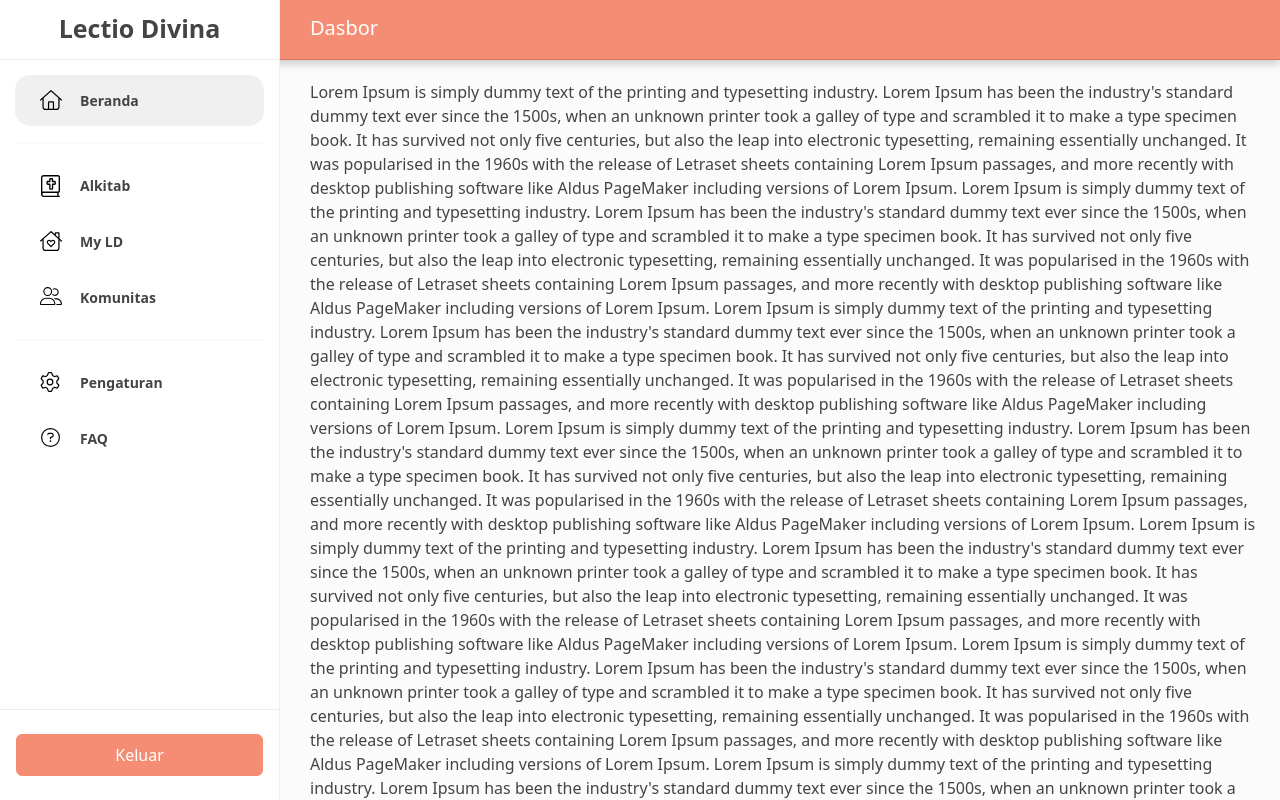
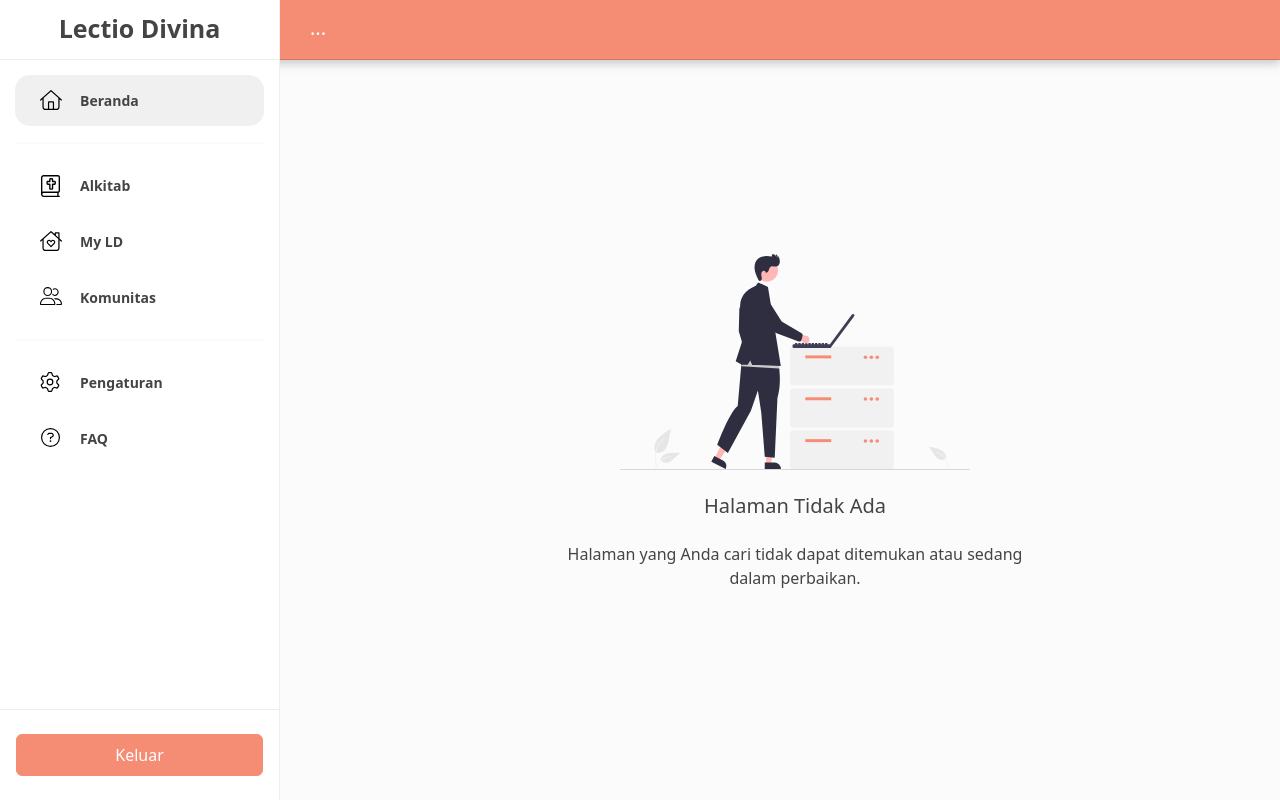
Before and after one commit to andspdev/lectio-divina-frontend, a React (Create React App) app: page /user-login in a window 1280 px wide. Before the commit this address led to /user-login/dasbor. Built offline with nearby package versions, Linux system fonts and the light colour scheme.

Commit message:
Tambah halaman not found user

```diff
--- a/src/App.js
+++ b/src/App.js
@@ -18,6 +18,7 @@ import Daftar from './components/Daftar'
 import { CoresInti } from './includes/CoresInti'
 import Dashboard from './components/user_login/Dashboard'
 import { LayoutLogin } from './components/user_login/includes/LayoutLogin'
+import NotFoundUserLogin from './components/errors/NotFoundUserLogin'
 
 
 const App = () =>
@@ -36,6 +37,7 @@ const App = () =>
                         <CoresInti>
                             <Routes>
                                 <Route path="/" element={<Beranda/>} />
+
                                 {
                                     stateLocal.check_user_login ? (
                                         <Route path='*' element={<LoaderFull />}/>
@@ -64,8 +66,7 @@ const App = () =>
                                                             <Route path='dasbor' element={<Dashboard />} />
                                                             <Route path='alkitab' element={null} />
 
-                                                            {/* Not Found */}
-                                                            <Route path="*" element={<Navigate to="dasbor" />} />
+                                                            <Route path="*" element={<NotFoundUserLogin />} />
                                                         </Route>
 
                                                     </>
@@ -76,6 +77,7 @@ const App = () =>
                                         </>
                                     )
                                 }
+
                                 <Route path="*" element={<NotFound />} />
                             </Routes>
                         </CoresInti>
--- a/src/assets/css/styles.css
+++ b/src/assets/css/styles.css
@@ -333,7 +333,7 @@ a {
 .content-center-full {
     max-width: 500px;
     margin: 0 auto;
-    width: 100%;
+    width: calc(100% - 40px);
     position: absolute;
     top: 50%;
     left: 50%;
--- /dev/null
+++ b/src/components/errors/NotFoundUserLogin.js
@@ -0,0 +1,28 @@
+import { useContext, useEffect } from 'react'
+import { Context } from '../../includes/GlobalState'
+
+import ImageInternalServerError from '../../assets/images/svg/maintenance-illustration.svg'
+import { Link } from 'react-router-dom'
+
+const NotFoundUserLogin = () =>
+{
+    const [ stateGlobal ] = useContext(Context)
+
+    useEffect(() =>
+    {
+        document.title = `Halaman Tidak Ada | ${stateGlobal.web.title}`
+    }, [ stateGlobal ])
+
+    return(
+        <div className="content-center-full text-center">
+            <img src={ImageInternalServerError} alt="Not Found" className='mb-4' />
+            <h3 className='title'>Halaman Tidak Ada</h3>
+
+            <div className='mt-4'>
+                <p>Halaman yang Anda cari tidak dapat ditemukan atau sedang dalam perbaikan.</p>
+            </div>
+        </div>
+    )
+}
+
+export default NotFoundUserLogin
--- a/src/components/user_login/includes/LayoutLogin.js
+++ b/src/components/user_login/includes/LayoutLogin.js
@@ -1,18 +1,10 @@
 import { Outlet } from "react-router-dom"
 import Header from "./Header"
-import { useContext, useEffect, useState } from "react";
-import { Context } from "../../../includes/GlobalState";
+import { useState } from "react";
 
 export const LayoutLogin = () =>
 {
-    const [stateGlobal] = useContext(Context)
     const [titleHeader, setTitleHeader] = useState("...");
-
-    useEffect(() =>
-    {
-        if (titleHeader === '...')
-            document.title = `Selamat Datang! | ${stateGlobal.web.title}`
-    }, [titleHeader, stateGlobal])
 
     return(
         <>
```
